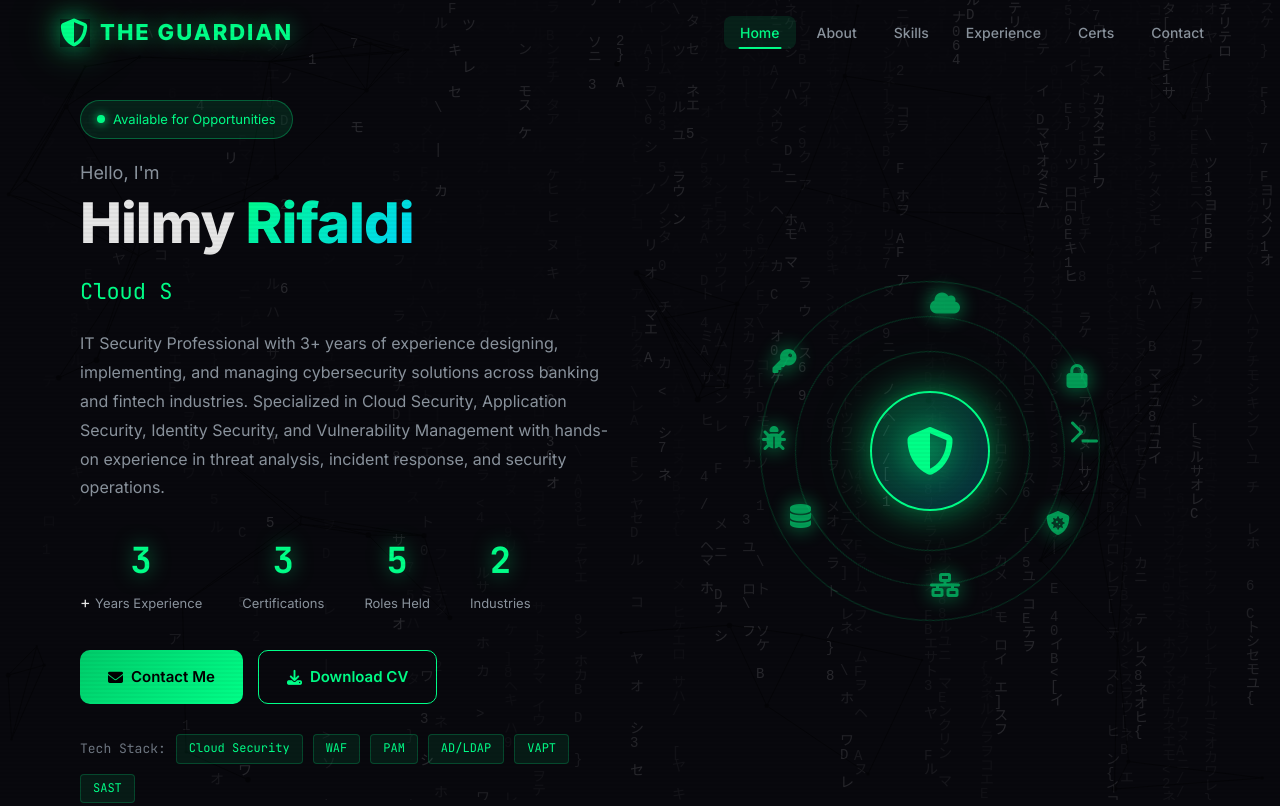
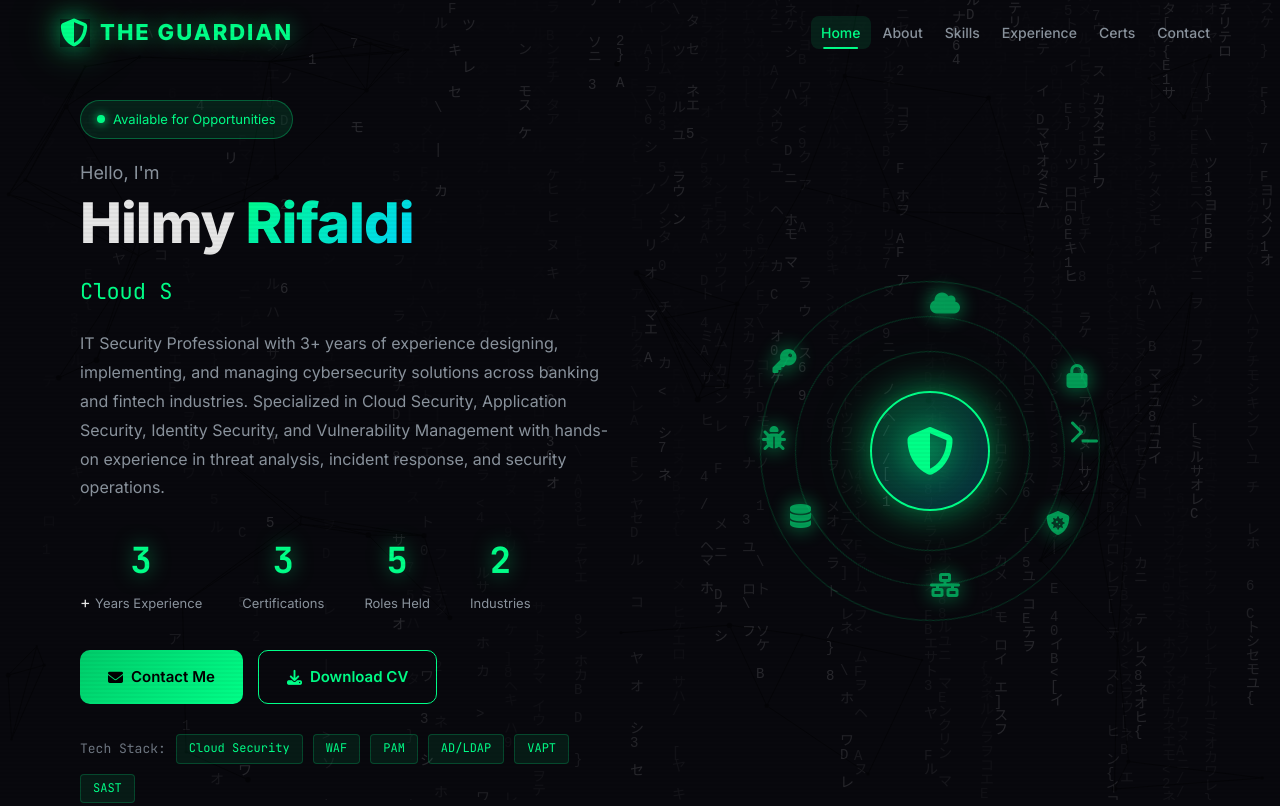
Before and after one commit to chocolatod/portfolio, a plain HTML site: page index.html in a window 1280 px wide. Shown: the top 806 px of the page. Drawn offline with nearby package versions, Linux system fonts and the light colour scheme; animation ran at ten frames a second.

Commit message:
Tighten spacing between navigation and footer menu links

```diff
--- a/css/style.css
+++ b/css/style.css
@@ -237,13 +237,13 @@ body {
 .nav-menu {
     display: flex;
     list-style: none;
-    gap: 5px;
+    gap: 2px;
 }
 
 .nav-link {
     text-decoration: none;
     color: var(--text-secondary);
-    padding: 8px 16px;
+    padding: 8px 10px;
     border-radius: 8px;
     transition: var(--transition);
     font-size: 14px;
@@ -1355,7 +1355,7 @@ body {
 .footer-links {
     display: flex;
     justify-content: center;
-    gap: 25px;
+    gap: 16px;
     flex-wrap: wrap;
 }
 
```
